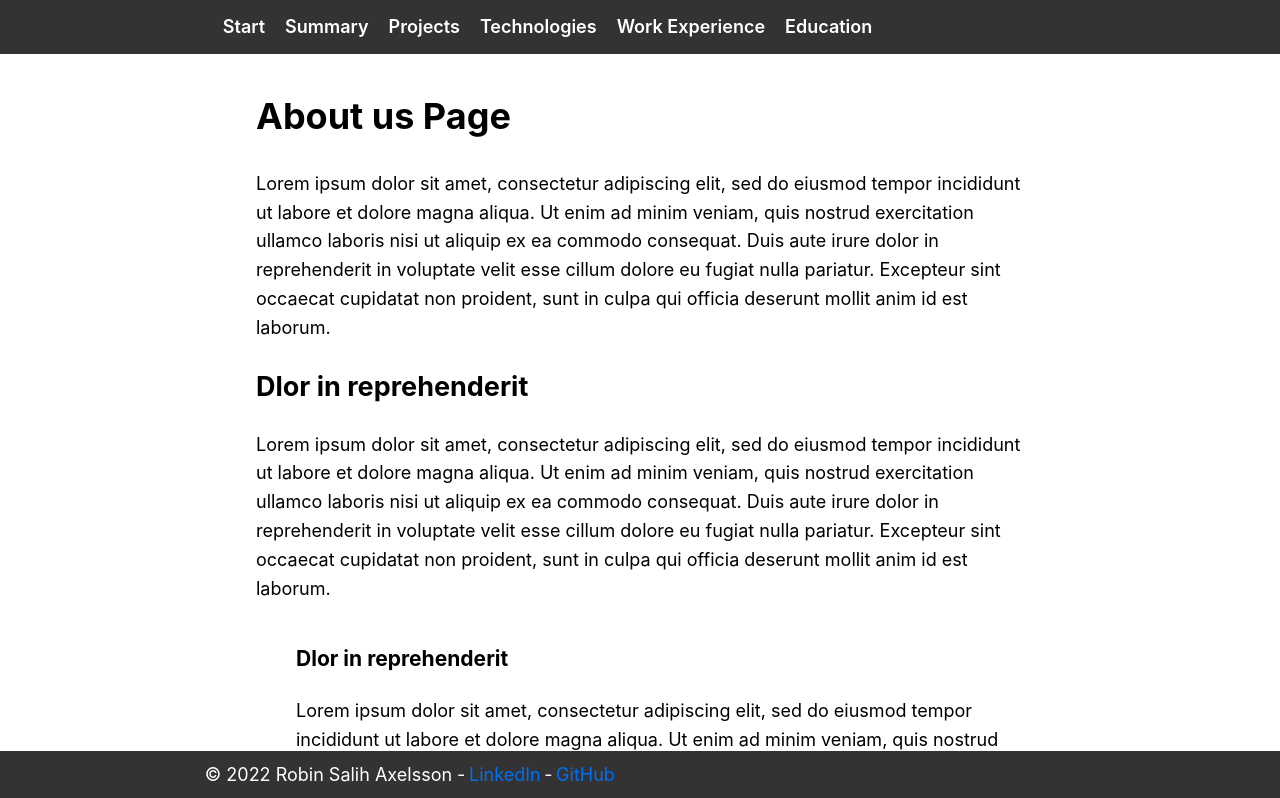
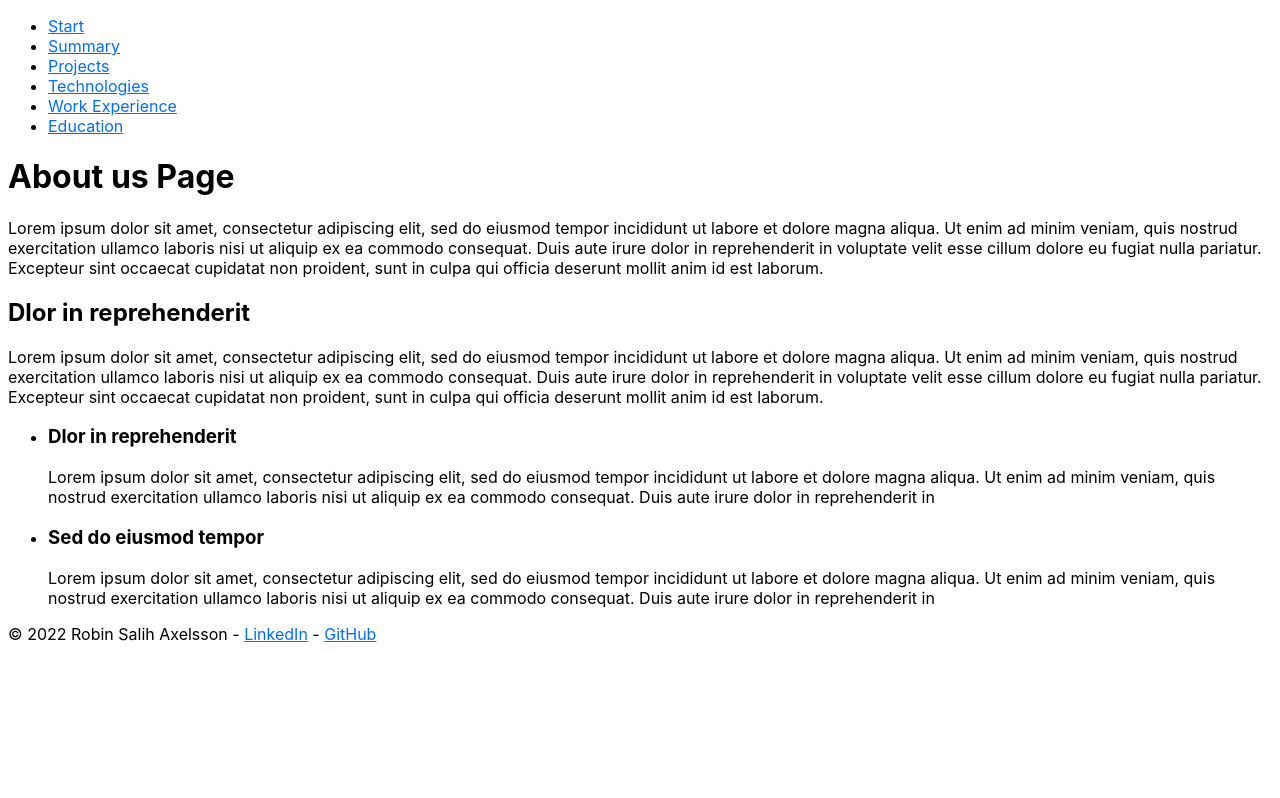
Before and after one commit to RobinAxelsson/personal-jam, a Next.js app: page /about-us in a window 1280 px wide. Shown: the top 798 px of the page. Built offline with nearby package versions, Linux system fonts and the light colour scheme.

Commit message:
disabled all css

```diff
--- a/styles/general.sass
+++ b/styles/general.sass
@@ -1,132 +1,134 @@
-ul
-  list-style: none
 
-header
-  position: fixed
-  top: 0
-  left: 0
-  right: 0
-  >div
-    height: 3rem
-    background: #333
-    .topNav
-      height: 100%
-      width: 100%
-      display: flex
-      padding-left: 16%
-      ul
-        padding-left: 1rem
-        display: flex
-        flex-direction: row
-        text-decoration: none
-        align-items: center
-        gap: 20px
-        li
-          font-weight: 600
-          font-size: 1rem
-          a
-            color: #fff
 
-footer
-  position: fixed
-  bottom: 0
-  left: 0
-  right: 0
-  background-color: #333
-  color: #fff
-  text-align: center
-  display: inline-flex
-  padding-left: 16%
-  padding-top: 10px
-  padding-bottom: 10px
-  gap: 0.2rem
-  font-size: 1rem
+// ul
+//   list-style: none
 
-main
-  padding-top: 5%
-  padding-left: 20%
-  padding-right: 20%
+// header
+//   position: fixed
+//   top: 0
+//   left: 0
+//   right: 0
+//   >div
+//     height: 3rem
+//     background: #333
+//     .topNav
+//       height: 100%
+//       width: 100%
+//       display: flex
+//       padding-left: 16%
+//       ul
+//         padding-left: 1rem
+//         display: flex
+//         flex-direction: row
+//         text-decoration: none
+//         align-items: center
+//         gap: 20px
+//         li
+//           font-weight: 600
+//           font-size: 1rem
+//           a
+//             color: #fff
 
-.home_body
-  display: flex
-  flex-direction: column
-  gap: 50px
-  .image
-    width: 40%
-  .card
-    display: flex
-    flex-direction: row
-    gap: 30px
-    justify-content: center
-    align-content: center
-    align-items: center
-    &:nth-child(even)
-      direction: rtl
-    .content
-      width: 50%
+// footer
+//   position: fixed
+//   bottom: 0
+//   left: 0
+//   right: 0
+//   background-color: #333
+//   color: #fff
+//   text-align: center
+//   display: inline-flex
+//   padding-left: 16%
+//   padding-top: 10px
+//   padding-bottom: 10px
+//   gap: 0.2rem
+//   font-size: 1rem
 
-.about_us_list
-  display: flex
-  flex-direction: column
+// main
+//   padding-top: 5%
+//   padding-left: 20%
+//   padding-right: 20%
 
-.events_page
-  display: flex
-  flex-direction: row
-  gap: 20px
-  .card
-    position: relative
-    h2
-      position: absolute
-      width: 100%
-      top: 50%
-      text-align: center
-      font-size: 38px
-      color: white
-      text-transform: uppercase
-      text-shadow: 1px 1px 20px black
+// .home_body
+//   display: flex
+//   flex-direction: column
+//   gap: 50px
+//   .image
+//     width: 40%
+//   .card
+//     display: flex
+//     flex-direction: row
+//     gap: 30px
+//     justify-content: center
+//     align-content: center
+//     align-items: center
+//     &:nth-child(even)
+//       direction: rtl
+//     .content
+//       width: 50%
 
-.cat_events
-  width: 100%
-  .content
-    display: flex
-    flex-direction: row
-    flex-wrap: wrap
-    gap: 30px
-    width: 100%
-    justify-content: flex-start
-    .card
-      display: flex
-      flex-direction: column
-      width: 30%
+// .about_us_list
+//   display: flex
+//   flex-direction: column
 
-.event_single_page
-  .email_registration
-    margin-top: 25px
-    label
-      display: flex
-      margin-bottom: 15px
-      font-size: 18px
-      font-weight: 800
-      text-transform: uppercase
-      margin-top: 25px
-    input
-      height: 40px
-      min-width: 350px
-      box-shadow: none
-      border-radius: 5px
-      border: 1px solid #ccc
-      font-size: 16px
-    button
-      border-radius: 5px
-      height: 40px
-      min-width: 150px
-      border: 1px solid #5f5a5a
-      font-size: 16px
-      text-transform: uppercase
-      margin-left: 10px
-      font-weight: 600
-      background: #dcfff3
-      cursor: pointer
-      &:hover
-        color: #dcfff3
-        background: #333
+// .events_page
+//   display: flex
+//   flex-direction: row
+//   gap: 20px
+//   .card
+//     position: relative
+//     h2
+//       position: absolute
+//       width: 100%
+//       top: 50%
+//       text-align: center
+//       font-size: 38px
+//       color: white
+//       text-transform: uppercase
+//       text-shadow: 1px 1px 20px black
+
+// .cat_events
+//   width: 100%
+//   .content
+//     display: flex
+//     flex-direction: row
+//     flex-wrap: wrap
+//     gap: 30px
+//     width: 100%
+//     justify-content: flex-start
+//     .card
+//       display: flex
+//       flex-direction: column
+//       width: 30%
+
+// .event_single_page
+//   .email_registration
+//     margin-top: 25px
+//     label
+//       display: flex
+//       margin-bottom: 15px
+//       font-size: 18px
+//       font-weight: 800
+//       text-transform: uppercase
+//       margin-top: 25px
+//     input
+//       height: 40px
+//       min-width: 350px
+//       box-shadow: none
+//       border-radius: 5px
+//       border: 1px solid #ccc
+//       font-size: 16px
+//     button
+//       border-radius: 5px
+//       height: 40px
+//       min-width: 150px
+//       border: 1px solid #5f5a5a
+//       font-size: 16px
+//       text-transform: uppercase
+//       margin-left: 10px
+//       font-weight: 600
+//       background: #dcfff3
+//       cursor: pointer
+//       &:hover
+//         color: #dcfff3
+//         background: #333
--- a/styles/globals.css
+++ b/styles/globals.css
@@ -1,27 +1,29 @@
 html,
 body {
-  padding: 0;
-  margin: 0;
+  /* padding: 0;
+  margin: 0; */
   font-family: -apple-system, BlinkMacSystemFont, Segoe UI, Roboto, Oxygen, Ubuntu,
     Cantarell, Fira Sans, Droid Sans, Helvetica Neue, sans-serif;
-  line-height: 1.6;
-  font-size: 18px;
+  /* line-height: 1.6; */
+  /* font-size: 18px; */
 }
 
 * {
-  box-sizing: border-box;
+  /* box-sizing: border-box; */
 }
 
 a {
   color: #0070f3;
-  text-decoration: none;
+  /* text-decoration: none; */
 }
 
 a:hover {
-  text-decoration: underline;
+  /* text-decoration: underline; */
 }
 
-img {
+
+
+/* img {
   max-width: 100%;
   display: block;
-}
+} */
--- a/styles/utils.module.css
+++ b/styles/utils.module.css
@@ -1,74 +1,74 @@
 .heading2Xl {
-    font-size: 2.5rem;
+    /* font-size: 2.5rem;
     line-height: 1.2;
     font-weight: 800;
     letter-spacing: -0.05rem;
-    margin: 1rem 0;
+    margin: 1rem 0; */
   }
 
   .headingXl {
-    font-size: 2rem;
+    /* font-size: 2rem;
     line-height: 1.3;
     font-weight: 800;
     letter-spacing: -0.05rem;
-    margin: 1rem 0;
+    margin: 1rem 0; */
   }
 
   .headingLg {
-    font-size: 1.5rem;
+    /* font-size: 1.5rem;
     line-height: 1.4;
-    margin: 1rem 0;
+    margin: 1rem 0; */
   }
 
   .headingHighlightedProjects {
-    font-size: 1.2rem;
+    /* font-size: 1.2rem;
     line-height: 1.4;
     margin: 1rem 0;
     font-weight: bold;
-    opacity: 0.8;
+    opacity: 0.8; */
   }
 
   .headingMd {
-    font-size: 1.2rem;
-    line-height: 1.5;
+    /* font-size: 1.2rem;
+    line-height: 1.5; */
   }
 
   .borderCircle {
-    border-radius: 9999px;
+    /* border-radius: 9999px; */
   }
 
   .colorInherit {
-    color: inherit;
+    /* color: inherit; */
   }
 
   .padding1px {
-    padding-top: 1px;
+    /* padding-top: 1px; */
   }
 
   .list {
-    font-size: 1.2rem;
+    /* font-size: 1.2rem;
     list-style: none;
     padding: 0;
-    margin: ;
+    margin: ; */
   }
 
   .listItem {
-    margin-left: 1.5rem;
-    margin-bottom: 0.2rem;
+    /* margin-left: 1.5rem;
+    margin-bottom: 0.2rem; */
   }
 
   .listItemDel {
-    margin-left: 1.5rem;
+    /* margin-left: 1.5rem;
     margin-bottom: 0.2rem;
-    border-bottom: 0.1rem solid #bbb
+    border-bottom: 0.1rem solid #bbb */
   }
 
   .listItemHighlightedProject {
-    margin-left: 1.5rem;
+    /* margin-left: 1.5rem;
     margin-bottom: 0.2rem;
-    border-bottom: 0.2rem solid #bbb
+    border-bottom: 0.2rem solid #bbb */
   }
 
   .lightText {
-    color: #666;
+    /* color: #666; */
   }
```
Also changed, not shown: styles/Home.module.css (+24 -24 lines).
